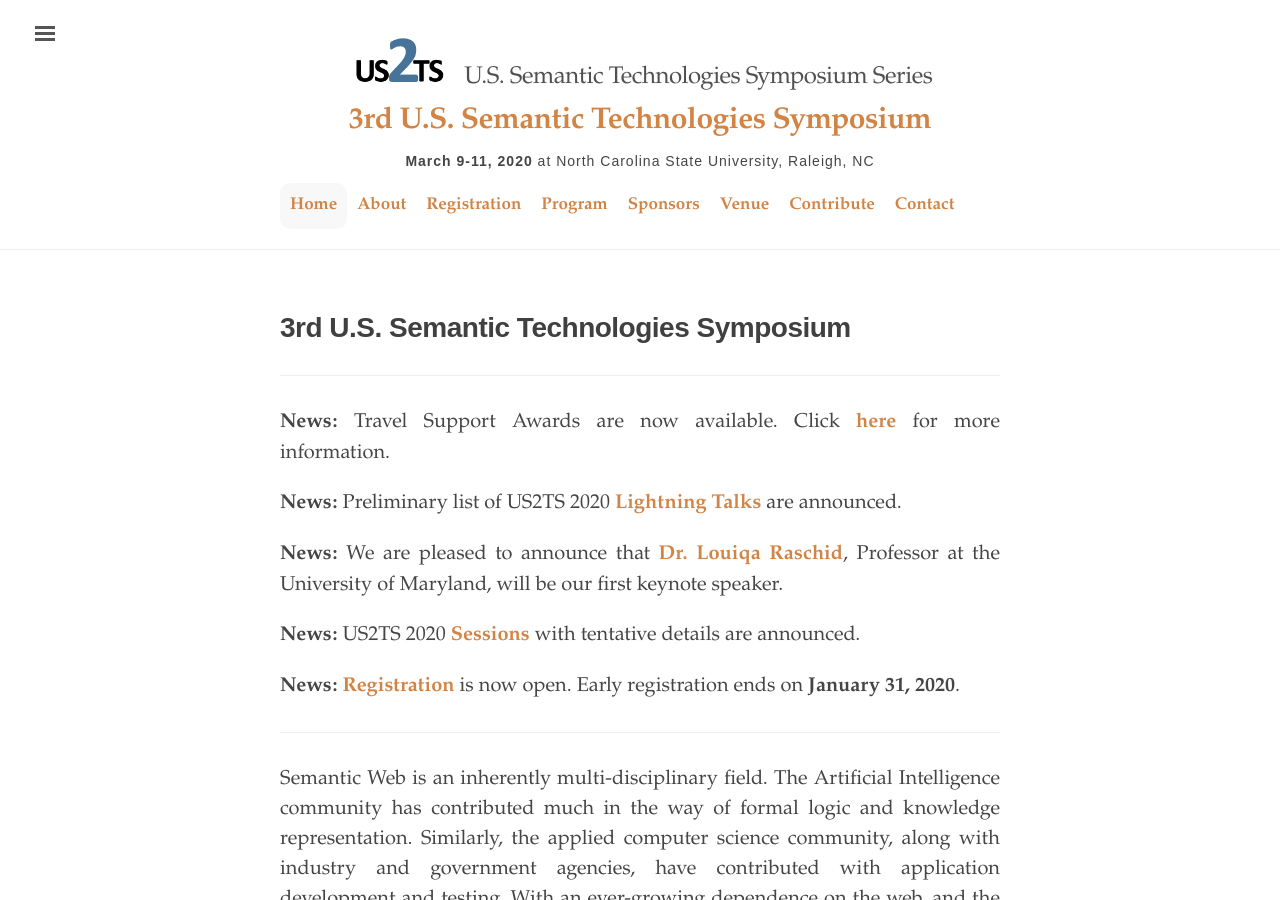
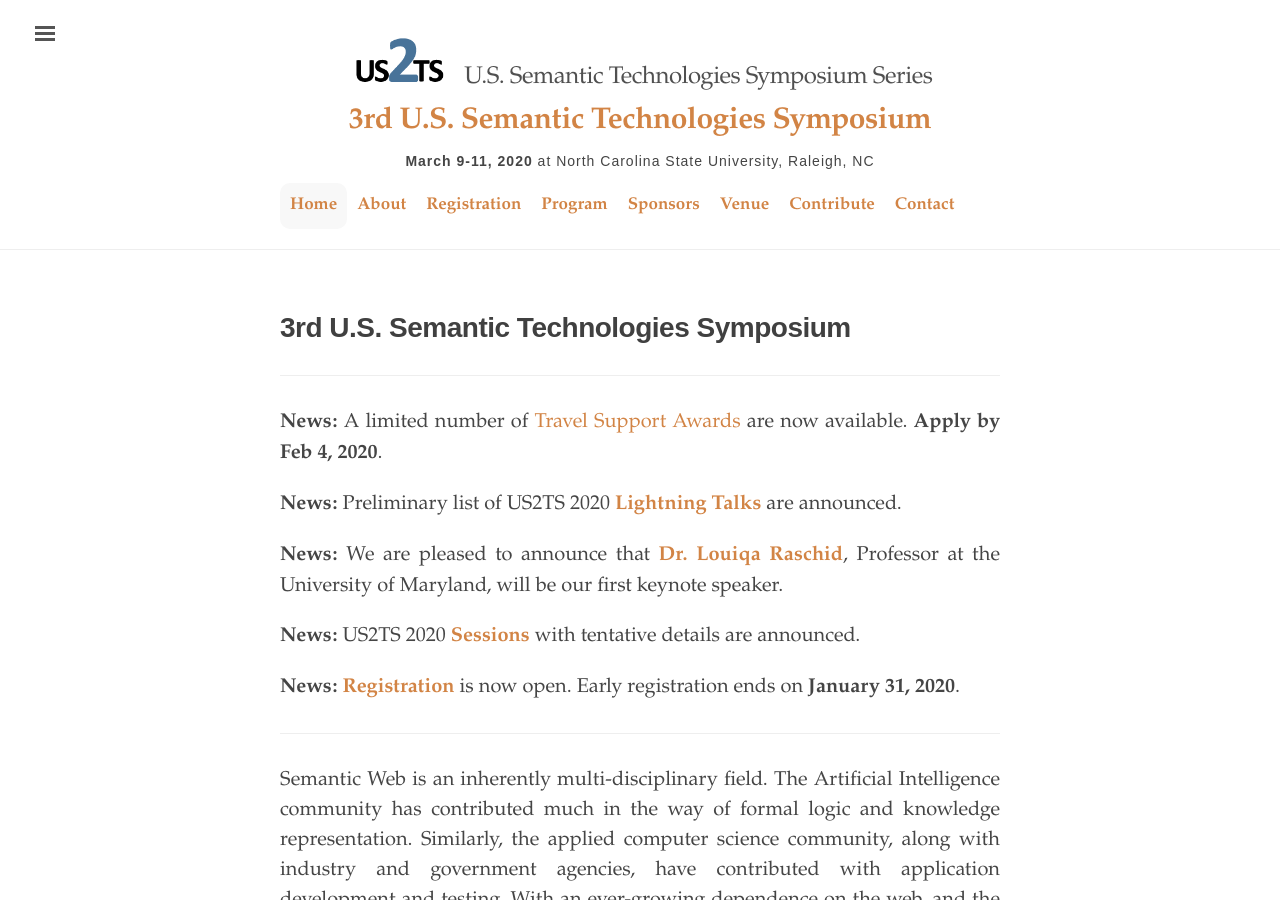
Before and after one commit to us2ts/us2ts.github.io, a Jekyll site: the page built from index.md, in a window 1280 px wide and 900 px high. Built offline with Jekyll 4.4.1, drawn with Linux system fonts in a browser that asks for light colours; comment, search, counter and statistics services are not loaded.

Commit message:
Minor tweak to the travel support award news line

```diff
--- a/index.md
+++ b/index.md
@@ -11,7 +11,7 @@
 
 ----------------------------------------------------------------
 
-**News:** Travel Support Awards are now available. Click [**here**](https://us2ts.org/travel-awards) for more information.
+**News:** A limited number of [Travel Support Awards](https://us2ts.org/travel-awards) are now available. **Apply by Feb 4, 2020**.
 
 **News:** Preliminary list of US2TS 2020 [**Lightning Talks**](https://us2ts.org/lightning-talks) are announced.
 
```
